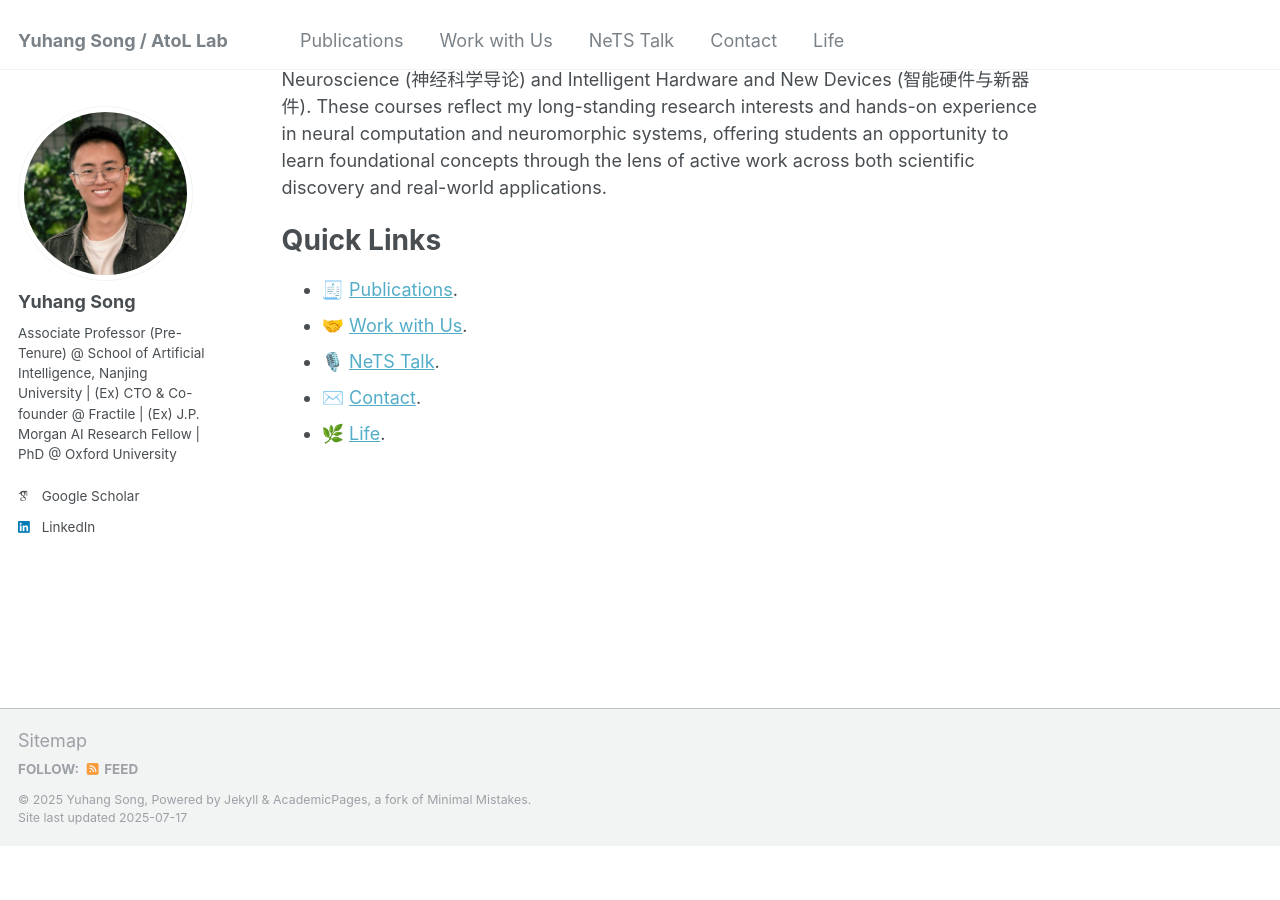
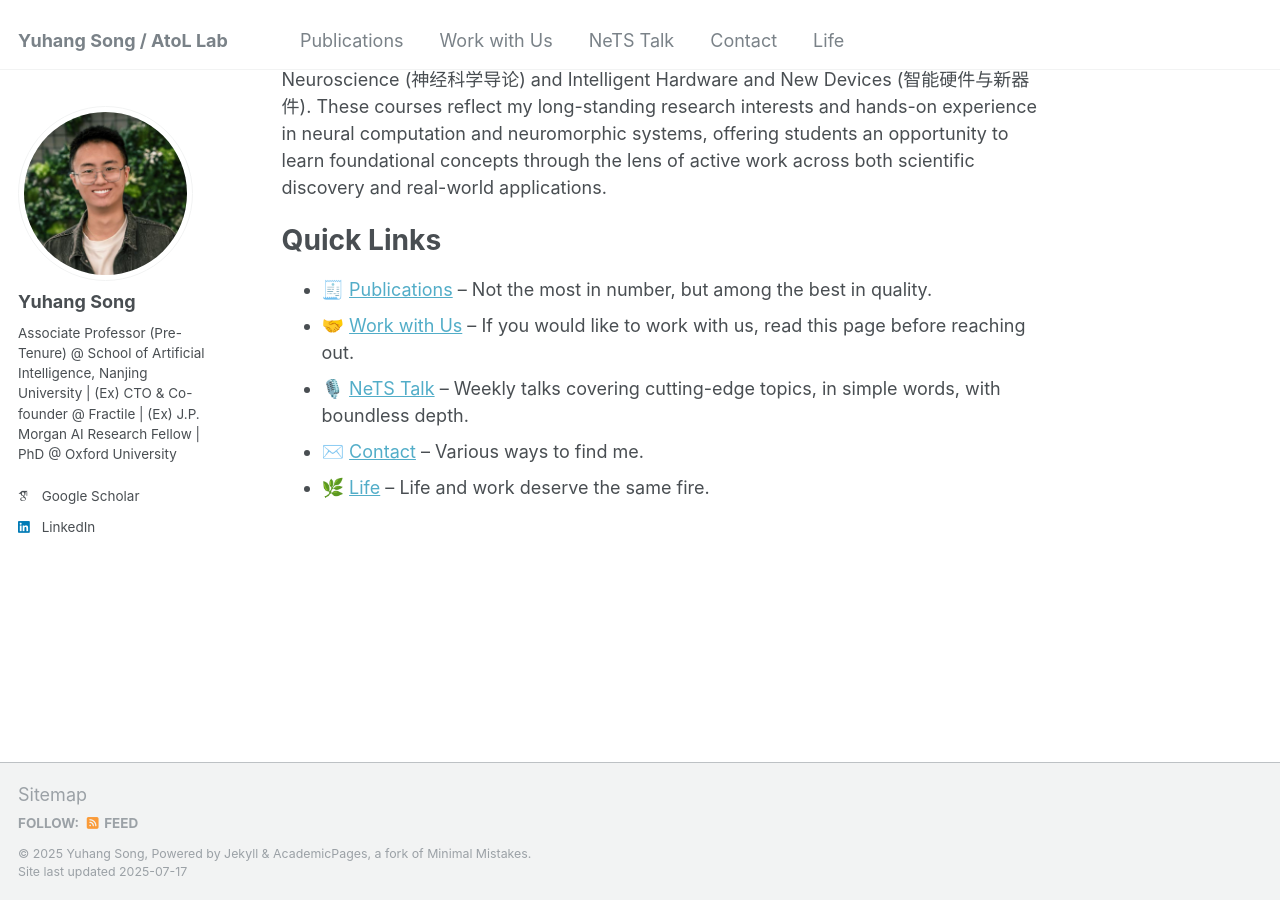
Before and after one commit to YuhangSong/YuhangSong.github.io, a Jekyll site: the page built from _pages/about.md, in a window 1280 px wide and 900 px high, scrolled down 1046 px. Built offline with Jekyll 4.4.1, drawn with Linux system fonts in a browser that asks for light colours; some web fonts are replaced; before the commit the page ends 1892 px from its top, so only the background shows below that.

Commit message:
update about.md

```diff
--- a/_pages/about.md
+++ b/_pages/about.md
@@ -75,8 +75,8 @@ Starting from Fall 2026, I will be teaching two undergraduate courses: Introduct
 
 # Quick Links
 
-- 🧾 [Publications](https://yuhangsong.github.io/publications/).
-- 🤝 [Work with Us](https://yuhangsong.github.io/work-with-us/).
-- 🎙️ [NeTS Talk](https://yuhangsong.github.io/NeTS-Talk/).
-- ✉️ [Contact](https://yuhangsong.github.io/contact/).
-- 🌿 [Life](https://yuhangsong.github.io/life/).
+- 🧾 [Publications](https://yuhangsong.github.io/publications/) -- Not the most in number, but among the best in quality.
+- 🤝 [Work with Us](https://yuhangsong.github.io/work-with-us/) -- If you would like to work with us, read this page before reaching out.
+- 🎙️ [NeTS Talk](https://yuhangsong.github.io/NeTS-Talk/) -- Weekly talks covering cutting-edge topics, in simple words, with boundless depth.
+- ✉️ [Contact](https://yuhangsong.github.io/contact/) -- Various ways to find me.
+- 🌿 [Life](https://yuhangsong.github.io/life/) -- Life and work deserve the same fire.
```
